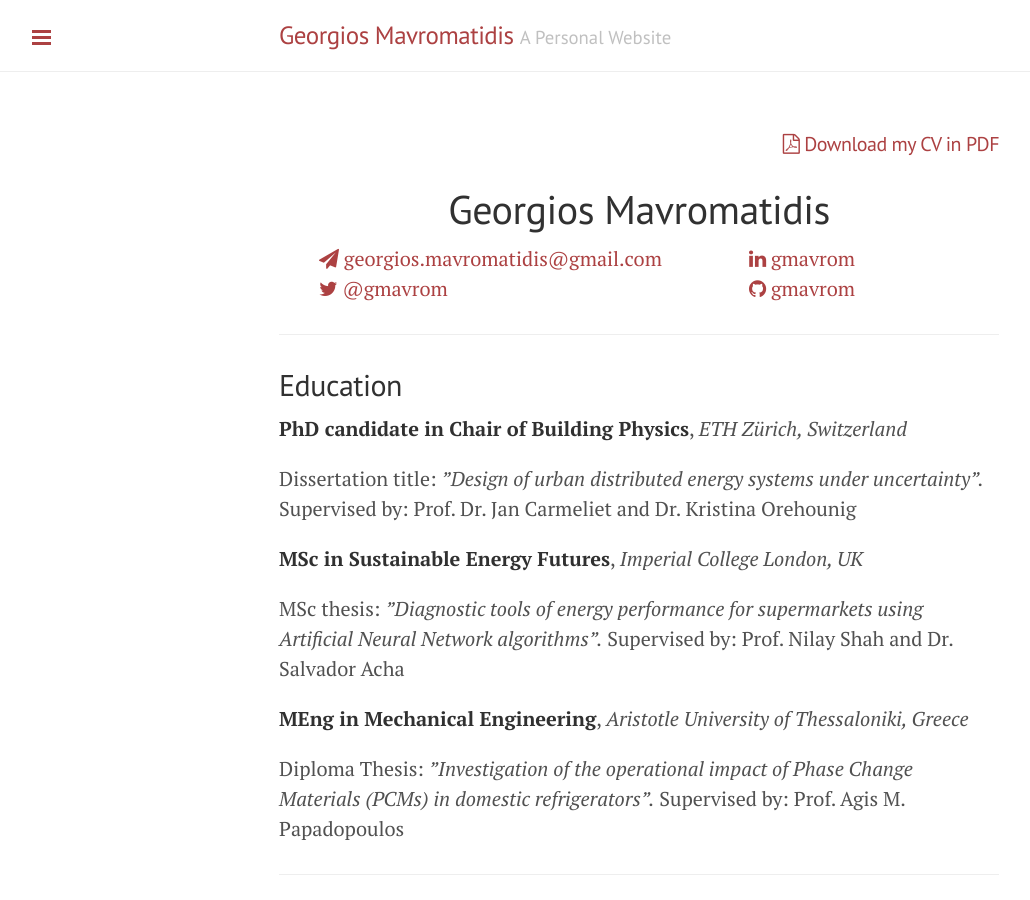
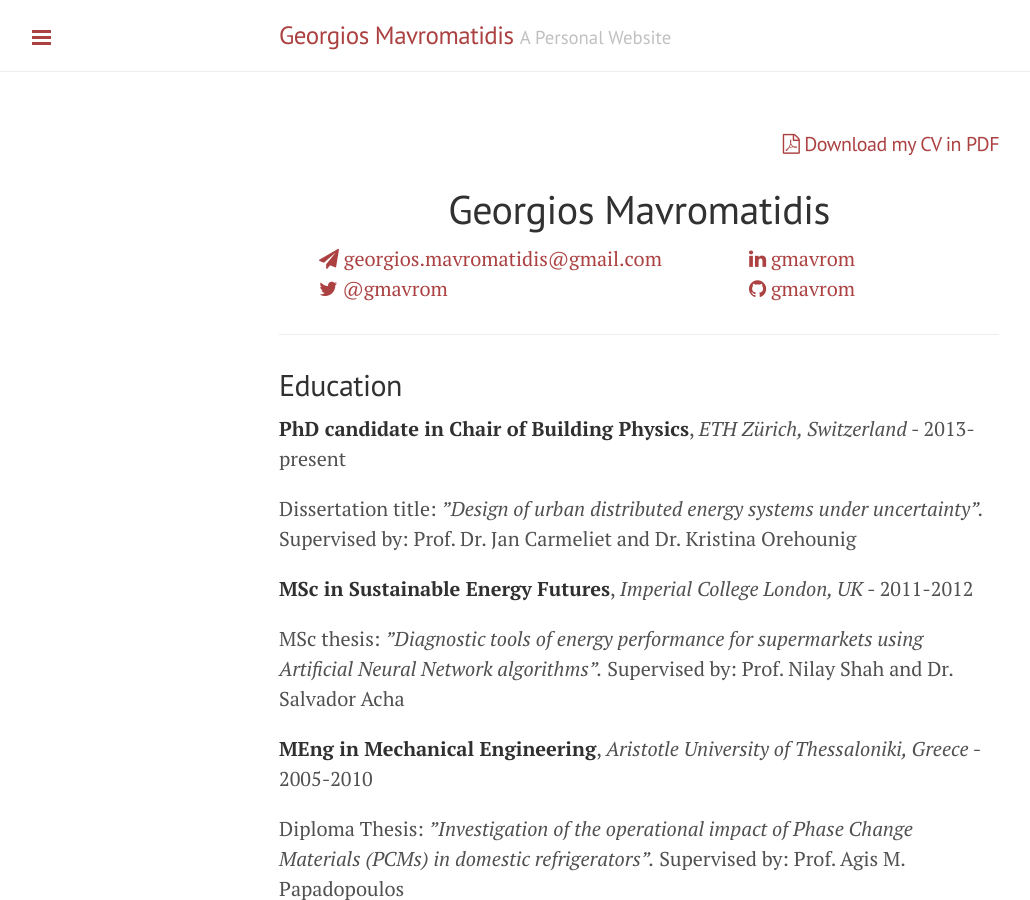
Before and after one commit to gmavrom33/gmavrom.github.io, a Jekyll site: the page built from cv/index.md, in a window 1280 px wide and 900 px high. Shown: the whole window, without its empty margins (1-1031 px from the left). Built offline with Jekyll 4.4.1, drawn with Linux system fonts in a browser that asks for light colours; nearby versions of some CDN libraries.

Commit message:
Final cv update

```diff
--- a/cv/index.md
+++ b/cv/index.md
@@ -27,15 +27,15 @@ title: CV
 
 ## Education
 
-**PhD candidate in Chair of Building Physics**, *ETH Zürich, Switzerland*
+**PhD candidate in Chair of Building Physics**, *ETH Zürich, Switzerland* - 2013-present
 
 Dissertation title: *”Design of urban distributed energy systems under uncertainty”.* Supervised by: Prof. Dr. Jan Carmeliet and Dr. Kristina Orehounig
 
-**MSc in Sustainable Energy Futures**, *Imperial College London, UK*
+**MSc in Sustainable Energy Futures**, *Imperial College London, UK* - 2011-2012
 
 MSc thesis: *”Diagnostic tools of energy performance for supermarkets using Artificial Neural Network algorithms”.* Supervised by: Prof. Nilay Shah and Dr. Salvador Acha
 
-**MEng in Mechanical Engineering**, *Aristotle University of Thessaloniki, Greece*
+**MEng in Mechanical Engineering**, *Aristotle University of Thessaloniki, Greece* - 2005-2010
 
 
 Diploma Thesis: *”Investigation of the operational impact of Phase Change Materials (PCMs) in domestic refrigerators”.* Supervised by: Prof. Agis M. Papadopoulos
```
